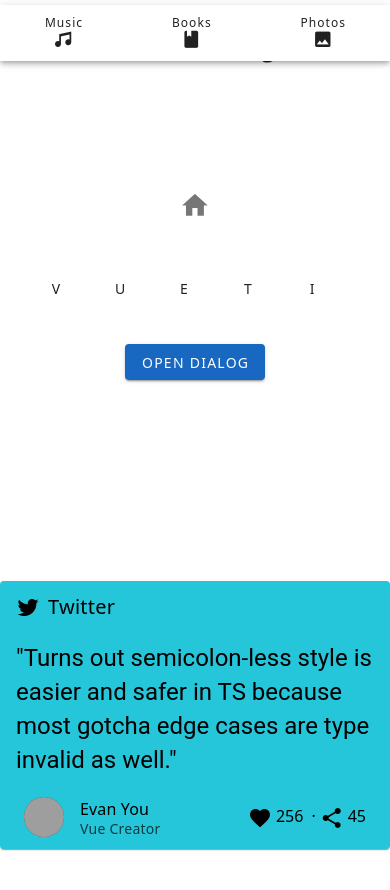
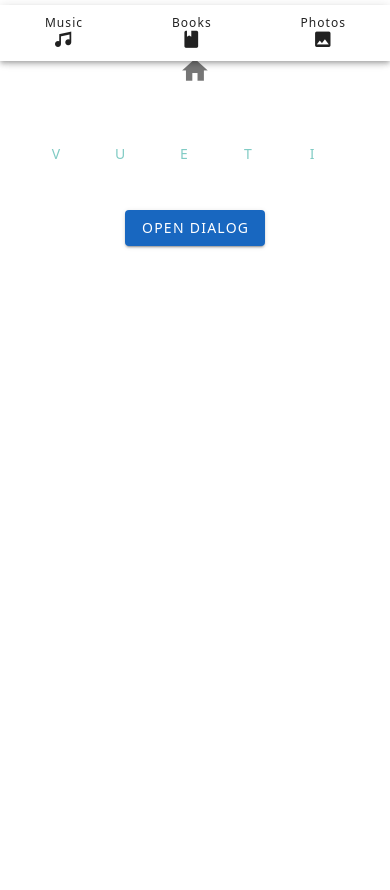
Before and after one commit to Glavyanov/VueJS-Education, a Vue app in the folder Vue3WithVuetify/FirstApp/first-app/: page / in a window 390 px wide. Shown: the part 783-1673 px from the top of the page. After the commit the page ends 1195 px from the top, so only its background shows below. Built offline with nearby package versions, Linux system fonts and the light colour scheme; grey boxes are pictures that could not be loaded.

Commit message:
add responsive hidden elements

```diff
--- a/Vue3WithVuetify/FirstApp/first-app/src/components/HelloVuetify.vue
+++ b/Vue3WithVuetify/FirstApp/first-app/src/components/HelloVuetify.vue
@@ -1,6 +1,6 @@
 <template>
     <v-card
-      class="mx-auto"
+      class="mx-auto hidden-md-and-down"
       color="#26c6da"
       theme="dark"
       max-width="400"
--- a/Vue3WithVuetify/FirstApp/first-app/src/components/HelloWorld.vue
+++ b/Vue3WithVuetify/FirstApp/first-app/src/components/HelloWorld.vue
@@ -58,7 +58,7 @@
         <v-col cols="auto">
           <v-row class="ma-2" justify="center">
           <v-btn-toggle v-model="selectedLetters" multiple rounded  color="blue">
-            <v-btn v-for="(ch, index) in ['V','U','E','T','I','F','Y']" :key="index">{{ch}}</v-btn>
+            <v-btn  class="text-teal-lighten-3" v-for="(ch, index) in ['V','U','E','T','I','F','Y']" :key="index">{{ch}}</v-btn>
           </v-btn-toggle>
         </v-row>
         </v-col>
@@ -67,6 +67,7 @@
           <div class="text-center">
             <v-btn
               color="primary"
+              class="hidden-md-and-up"
             >
               Open Dialog
 
```
